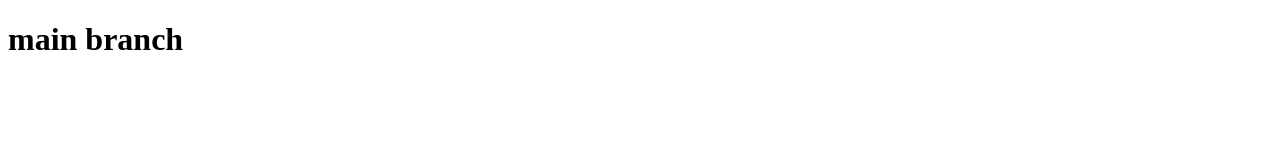
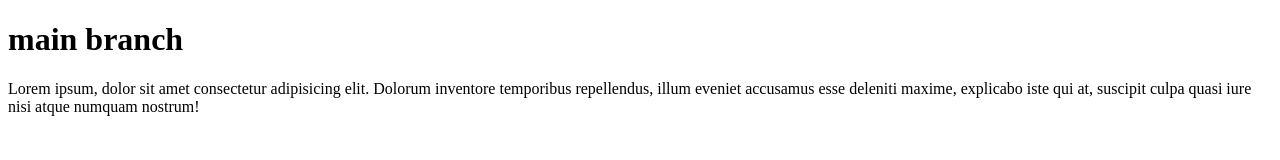
Before and after one commit to tejaswini15-github/Task-2-in-git, a plain HTML site: page index.html in a window 1280 px wide. Drawn offline with Linux system fonts and the light colour scheme.

Commit message:
change occur

```diff
--- a/index.html
+++ b/index.html
@@ -7,5 +7,6 @@
 </head>
 <body>
    <h1>main branch</h1>
+   <p>Lorem ipsum, dolor sit amet consectetur adipisicing elit. Dolorum inventore temporibus repellendus, illum eveniet accusamus esse deleniti maxime, explicabo iste qui at, suscipit culpa quasi iure nisi atque numquam nostrum!</p>
 </body>
 </html>
```
